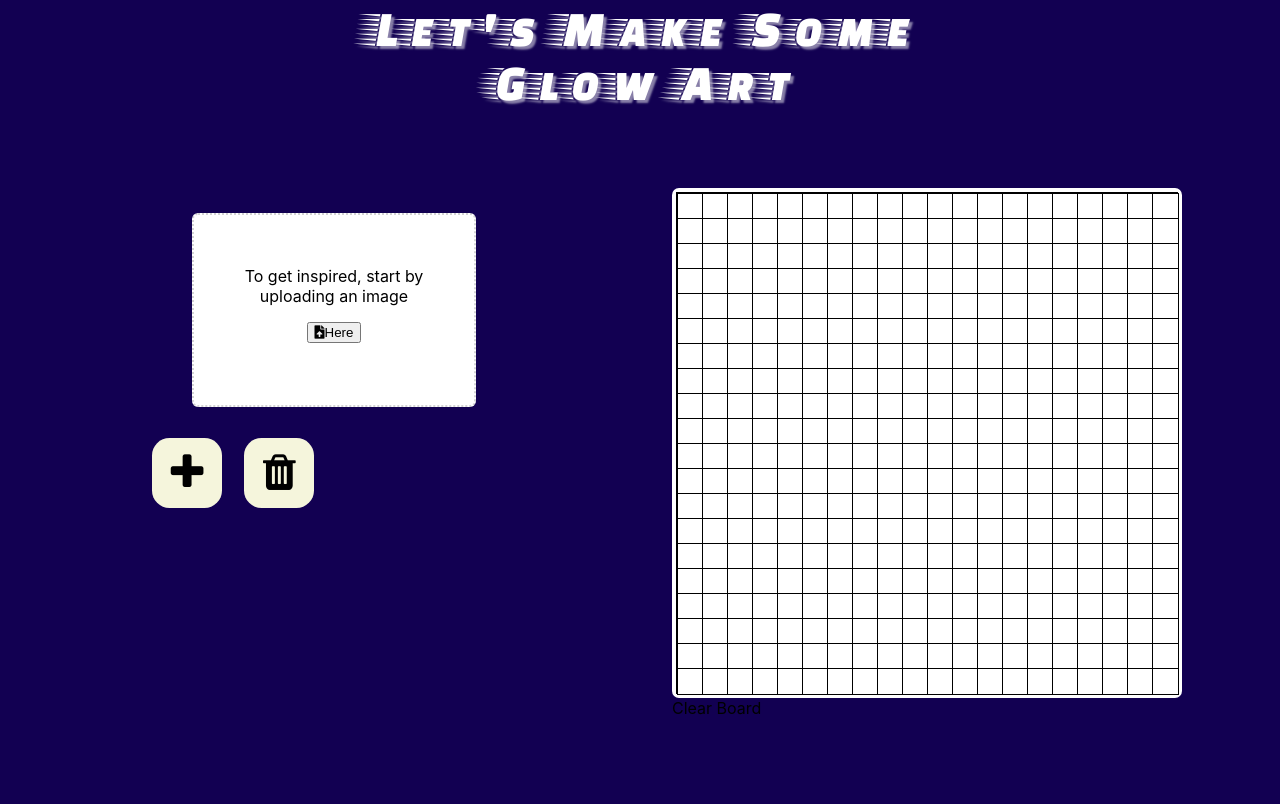
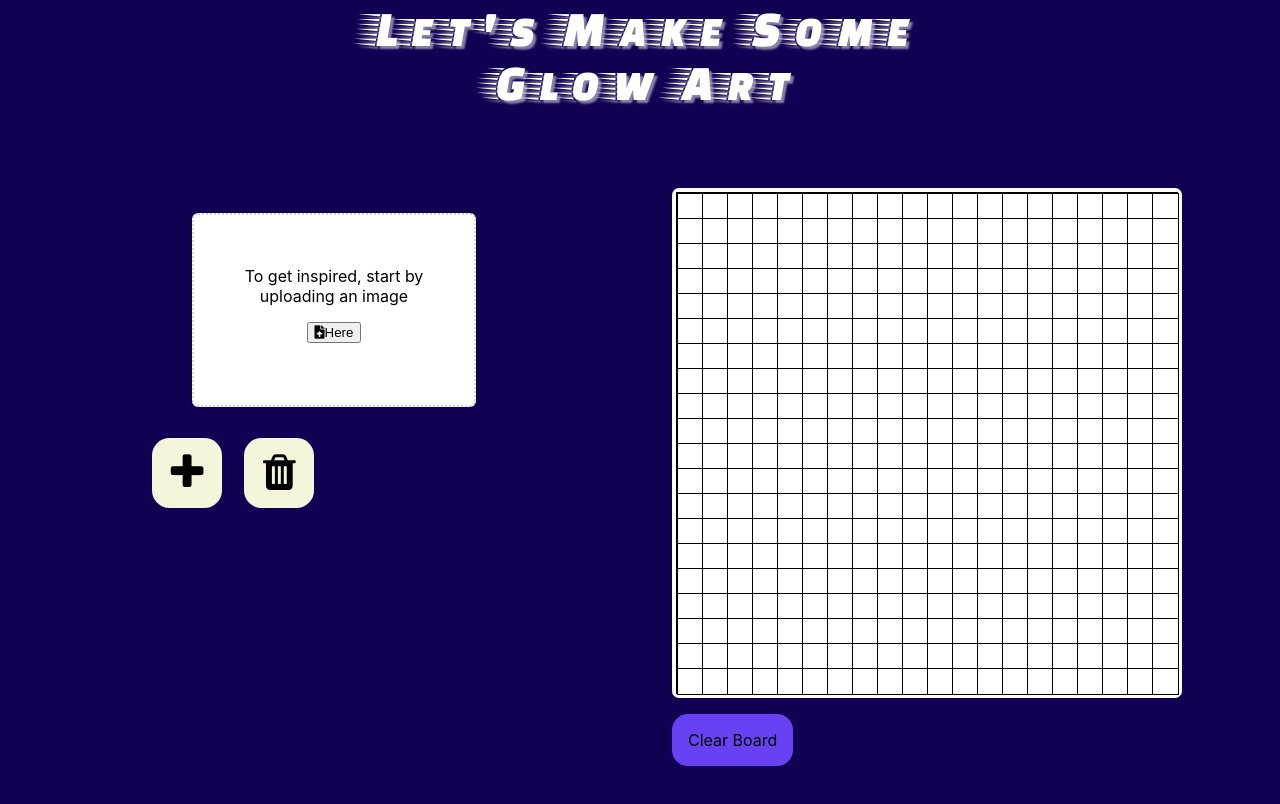
Before and after one commit to Revlisc/pixelart, a React (Create React App) app: page /panel in a window 1280 px wide. Shown: the top 804 px of the page. Built offline with nearby package versions, Linux system fonts and the light colour scheme.

Commit message:
button hover state, clear btn styling

```diff
--- a/src/Components/ColorPicker/ColorPicker.css
+++ b/src/Components/ColorPicker/ColorPicker.css
@@ -20,3 +20,7 @@
   border-radius: 50%;
   padding: 2px 5px;
 }
+
+.btn:hover {
+  cursor: pointer;
+}
--- a/src/Components/ColorPicker/ColorPicker.js
+++ b/src/Components/ColorPicker/ColorPicker.js
@@ -30,8 +30,8 @@ const ColorPicker = ({ addNewColor }) => {
       <div className='color-picker'>
         {/* <div style={colorPickerSample}></div> */}
         <div className='add-color' style={addColorButton}>
-          <div className='add-plus' onClick={() => addNewColor(color)}>
-            <i className='fa fa-plus'></i>
+          <div className='add-plus ' onClick={() => addNewColor(color)}>
+            <i className='fa fa-plus btn'></i>
           </div>
         </div>
         <SliderPicker color={color} onChangeComplete={handleChangeComplete} />
--- a/src/Components/ColorScheme/ColorScheme.js
+++ b/src/Components/ColorScheme/ColorScheme.js
@@ -3,11 +3,17 @@ import ColorPicker from "../ColorPicker/ColorPicker";
 import { v4 as uuidv4 } from "uuid";
 import "./ColorScheme.css";
 
-const ColorScheme = ({ addNewColor, handleDelete, handleColorChange, selectedColor, extractedColors }) => {
+const ColorScheme = ({
+  addNewColor,
+  handleDelete,
+  handleColorChange,
+  selectedColor,
+  extractedColors,
+}) => {
   //const [pallete, setPallete] = useState("");
   const [showColorPicker, setShowColorPicker] = useState(false);
   const [showDeleteBtns, setShowDeleteBtns] = useState(false);
-  console.log('extracted colors are', extractedColors)
+  console.log("extracted colors are", extractedColors);
   // useEffect(() => {
   //   setPallete(extractedColors);
   // });
@@ -68,20 +74,17 @@ const ColorScheme = ({ addNewColor, handleDelete, handleColorChange, selectedCol
               </div>
             );
           })}
-          {
-            extractedColors.length < 10 && (
+        {extractedColors.length < 10 && (
+          <div className='add-new-color btn' onClick={() => setShowColorPicker(!showColorPicker)}>
+            <i className='fa fa-plus'></i>
+          </div>
+        )}
 
-            <div className='add-new-color' onClick={() => setShowColorPicker(!showColorPicker)}>
-              <i className='fa fa-plus'></i>
-            </div>
-
-          ) }
-
-          <div className='delete-color' onClick={() => setShowDeleteBtns(true)}>
-            <i className='fa fa-trash'></i>
-          </div>
+        <div className='delete-color btn' onClick={() => setShowDeleteBtns(true)}>
+          <i className='fa fa-trash'></i>
+        </div>
       </div>
-      {extractedColors.length < 10 && (showColorPicker && <ColorPicker addNewColor={addNewColor} />)}
+      {extractedColors.length < 10 && showColorPicker && <ColorPicker addNewColor={addNewColor} />}
     </Fragment>
   );
 };
--- a/src/Components/DrawingWindow/DrawingWindow.js
+++ b/src/Components/DrawingWindow/DrawingWindow.js
@@ -87,7 +87,7 @@ const DrawingWindow = ({ selectedColor }) => {
             })}
         </div>
       </div>
-      <div className='refresh' onClick={() => handleRefresh()}>
+      <div className='refresh-btn' onClick={() => handleRefresh()}>
         Clear Board
       </div>
     </Fragment>
--- a/src/Components/DrawingWindow/drawingwindow.css
+++ b/src/Components/DrawingWindow/drawingwindow.css
@@ -12,7 +12,14 @@
   display: flex;
 }
 
-/* .row {
-  width: 100%;
-  height: 5px;
-} */
+.refresh-btn {
+  margin-top: 1rem;
+  padding: 1rem;
+  background-color: #6841f3;
+  display: inline-block;
+  border-radius: 1rem;
+}
+
+.refresh-btn:hover {
+  cursor: pointer;
+}
--- a/src/Components/Square/Square.js
+++ b/src/Components/Square/Square.js
@@ -1,6 +1,6 @@
 import React from "react";
 
-const Square = ({ id, selectedColor, handleClick, color }) => {
+const Square = ({ id, handleClick, color }) => {
   // const [squareState, setSquareState] = useState({
   //   color: "#FFFFFF",
   //   filled: false,
```
